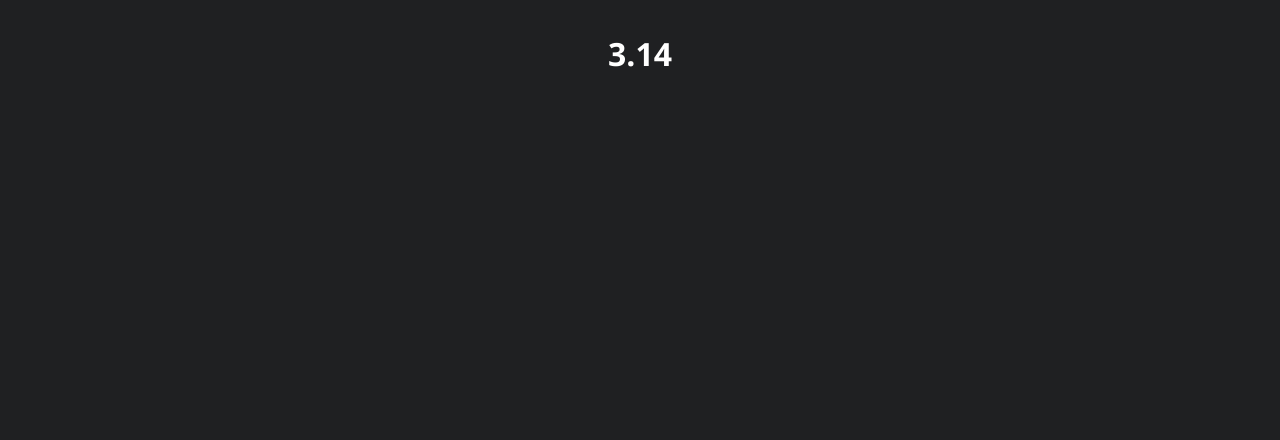
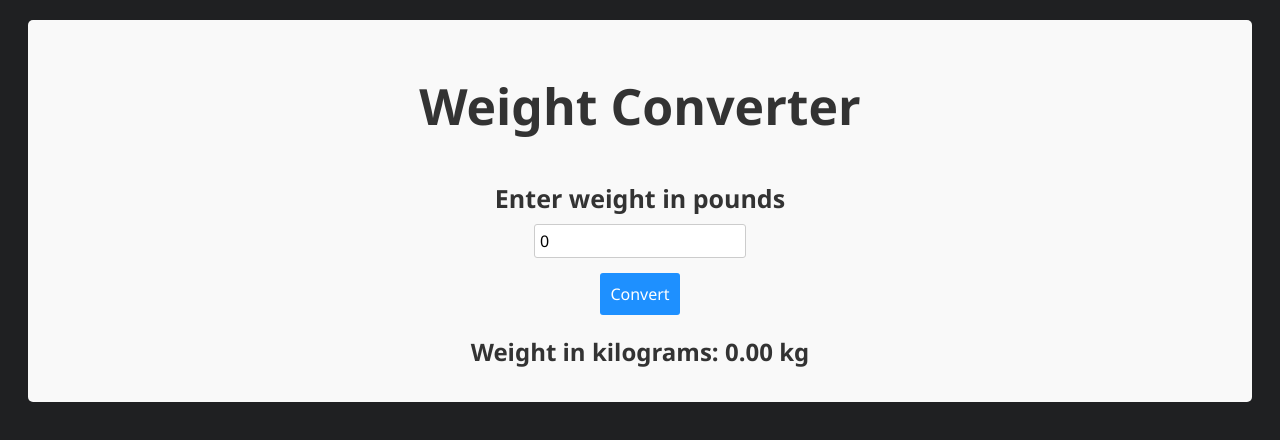
Before and after one commit to tee2490/AngularBasic, an Angular app: page / in a window 1280 px wide. Shown: the top 440 px of the page. Built offline with nearby package versions, Linux system fonts and the light colour scheme.

Commit message:
Section06 Task - Pound to Kg Converter Using Number Pipe

```diff
--- a/src/app/app.component.css
+++ b/src/app/app.component.css
@@ -1,5 +1,46 @@
+.container {
+  margin: 20px;
+  padding: 10px;
+  background-color: #f9f9f9;
+  border-radius: 5px;
+  box-shadow: 0px 0px 0px rgba(0, 0, 0, 0.2);
+  font-family: "Segoe UI", Tahoma, Geneva, Verdana, sans-serif;
+  text-align: center;
+  color: #333;
+}
+h2 {
+  font-size: 50px;
+}
+.input-group {
+  margin-bottom: 15px;
+}
+label {
+  display: block;
+  margin-bottom: 9px;
+  font-weight: bold;
+  font-size: 25px;
+}
+input {
+  width: 200px;
+  padding: 5px;
+  font-size: 16px;
+  border: 1px solid #ccc;
+  border-radius: 3px;
+}
+button {
+  padding: 10px;
+  background-color: dodgerblue;
+  color: #fff;
+  border: none;
+  border-radius: 3px;
+  font-size: 16px;
+  cursor: pointer;
+}
+button:hover {
+  background-color: #0062cc;
+}
 p {
-  text-align: center;
-  font-size: 2rem;
+  font-size: 24px;
   font-weight: bold;
+  margin-top: 20px;
 }
--- a/src/app/app.component.html
+++ b/src/app/app.component.html
@@ -1 +1,10 @@
-<p>{{ pi | number : "1.2-2" }}</p>
+<div class="container">
+  <h2>Weight Converter</h2>
+  <div class="input-group">
+    <label for="weightInPounds">Enter weight in pounds</label>
+    <input type="number" id="weightInPounds" [(ngModel)]="weightInPounds" />
+  </div>
+  <button (click)="convertWeight()">Convert</button>
+  <br />
+  <p>Weight in kilograms: {{ weightInKilograms | number : "1.2-2" }} kg</p>
+</div>
--- a/src/app/app.component.ts
+++ b/src/app/app.component.ts
@@ -11,5 +11,10 @@ import { FormsModule } from '@angular/forms';
   styleUrl: './app.component.css',
 })
 export class AppComponent {
-  pi: number = 3.14159;
+  weightInPounds: number = 0;
+  weightInKilograms: number = 0;
+
+  convertWeight() {
+    this.weightInKilograms = this.weightInPounds * 0.453592;
+  }
 }
```
